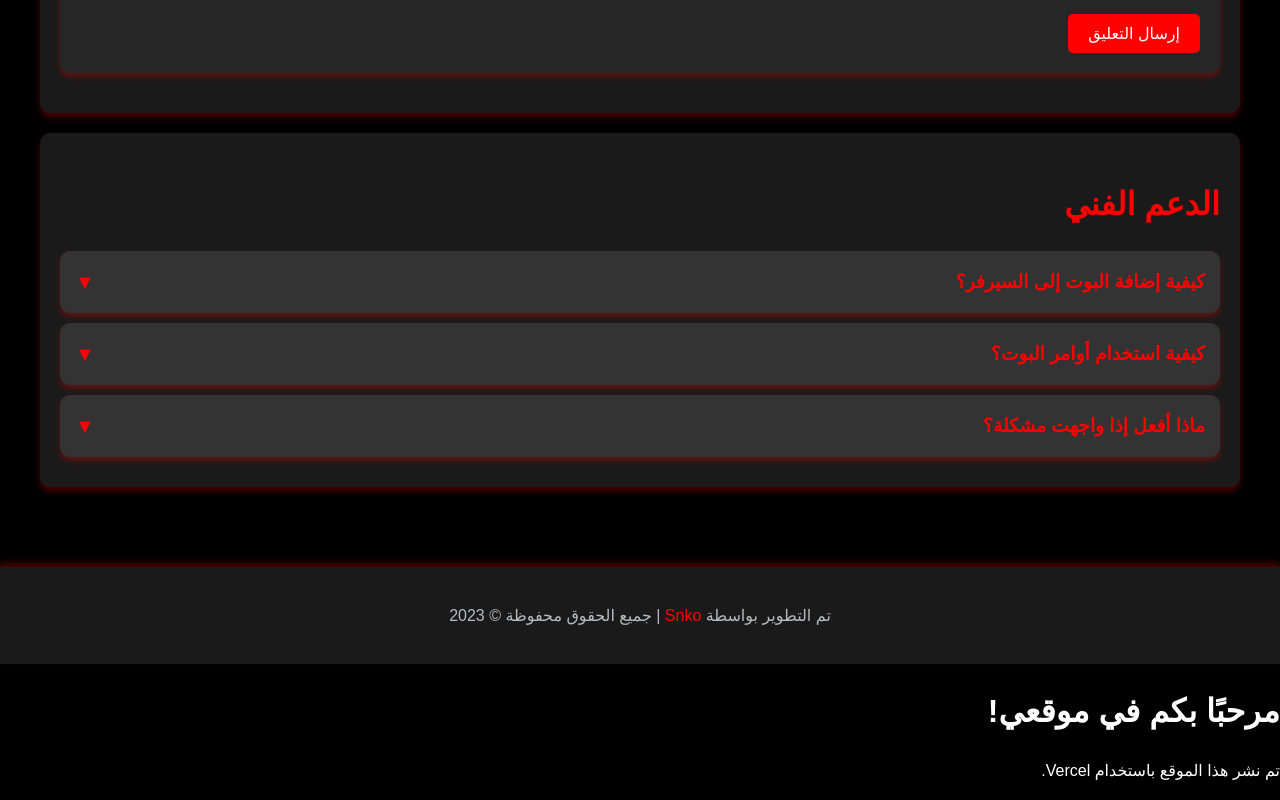
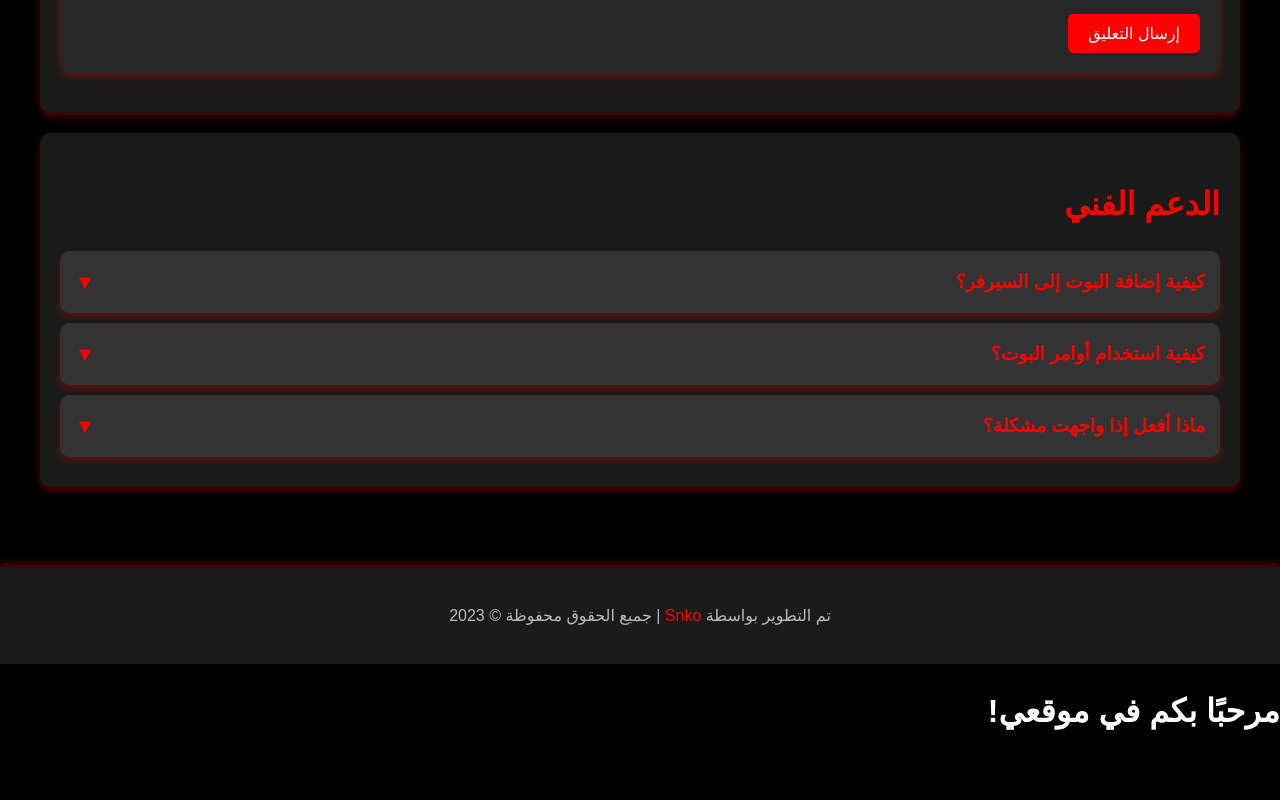
Before and after one commit to maybeSnko/DrakoBot-1, a plain HTML site: page index.html in a window 1280 px wide. Shown: the part 1714-2514 px from the top of the page. After the commit the page ends 2472 px from the top, so only its background shows below. Drawn offline with Linux system fonts and the light colour scheme.

Commit message:
Update index.html

```diff
--- a/index.html
+++ b/index.html
@@ -454,7 +454,7 @@
 
 
     <h1>مرحبًا بكم في موقعي!</h1>
-    <p>تم نشر هذا الموقع باستخدام Vercel.</p>
+
 
 
 
```
